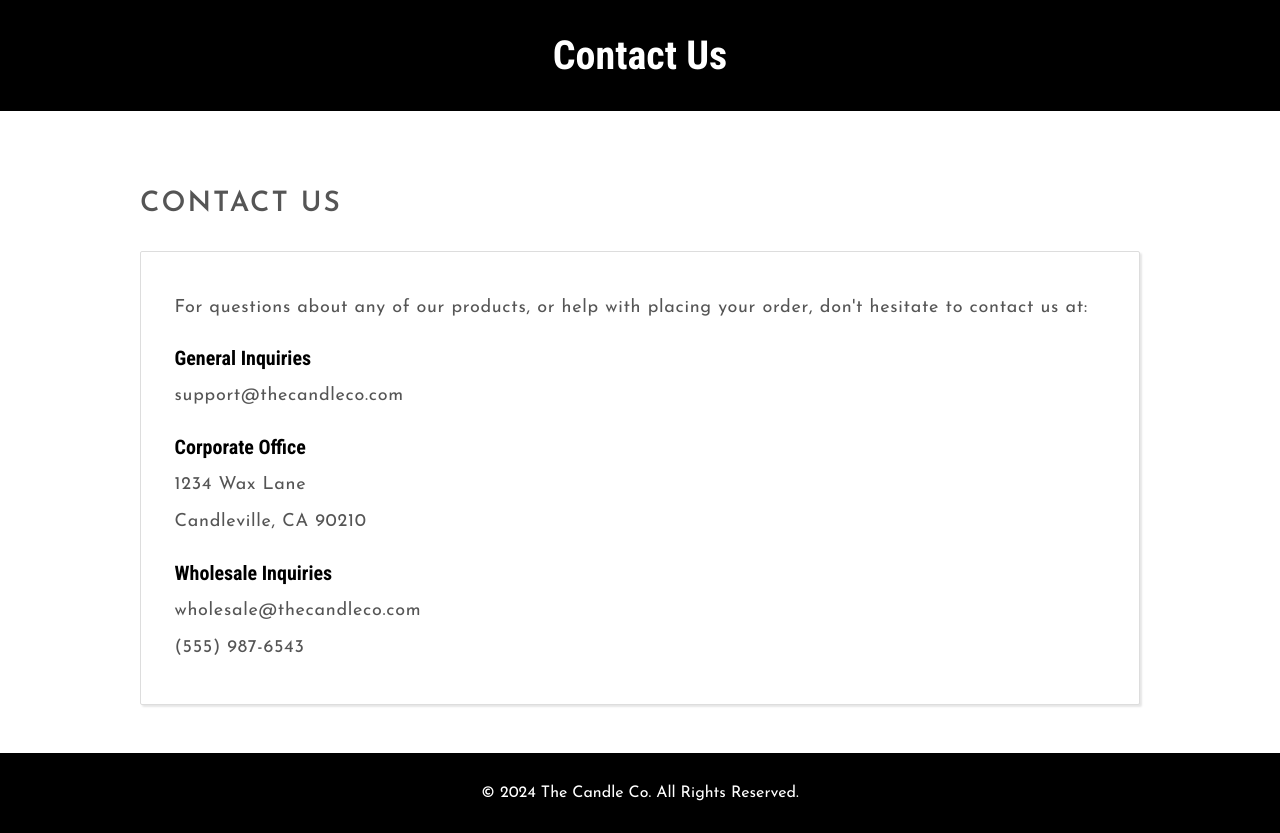
After one commit to Metameg/SouthwestCandles, a PHP site: page /pages/contact.php in a window 1280 px wide. The commit adds this page. Run offline with PHP 8.4, Linux system fonts and the light colour scheme.

Commit message:
products_update

```diff
--- /dev/null
+++ b/src/css/contact.css
@@ -0,0 +1,89 @@
+@import url("https://fonts.googleapis.com/css2?family=Josefin+Sans:wght@100;300;400;600&family=Roboto+Condensed:wght@300;400;700&display=swap");
+body {
+  margin: 0;
+  font-family: "Josefin Sans", sans-serif;
+  background-color: #f9f9f9;
+  color: #555;
+}
+
+.header {
+  background-color: #000;
+  color: #fff;
+  text-align: center;
+  padding: 2rem 0;
+}
+.header h1 {
+  font-family: "Roboto Condensed", sans-serif;
+  font-size: 2.5rem;
+  margin: 0;
+  font-weight: 600;
+}
+
+.contact-section {
+  background-color: #fff;
+  padding: 3rem 2rem;
+}
+.contact-section .container {
+  max-width: 1000px;
+  margin: 0 auto;
+  text-align: left;
+  line-height: 1.6;
+}
+.contact-section .container h1 {
+  font-family: "Josefin Sans", sans-serif;
+  margin-bottom: 1.5rem;
+  font-size: 1.75rem;
+  letter-spacing: 2px;
+}
+.contact-section .container p {
+  font-family: "Josefin Sans", sans-serif;
+  margin-bottom: 1.5rem;
+  font-size: 1.75rem;
+  letter-spacing: 0.7px;
+}
+.contact-section .container .contact-info-box {
+  background-color: #fff;
+  border: 1px solid #ddd;
+  padding: 2.1rem;
+  border-radius: 2px;
+  box-shadow: 2px 2px 2px rgba(0, 0, 0, 0.1);
+}
+.contact-section .container .contact-info-box h3 {
+  font-family: "Roboto Condensed", sans-serif;
+  color: #000;
+  margin-bottom: 0.5rem;
+  font-size: 1.25rem;
+  font-weight: 600;
+}
+.contact-section .container .contact-info-box p {
+  font-family: "Josefin Sans", sans-serif;
+  margin: 0.5rem 0;
+  font-size: 1.125rem;
+}
+.contact-section .container .contact-info-box p strong {
+  color: #333;
+}
+
+.footer {
+  background-color: #000;
+  color: #fff;
+  text-align: center;
+  padding: 2rem;
+}
+.footer p {
+  font-family: "Josefin Sans", sans-serif;
+  margin: 0;
+  font-size: 1rem;
+}
+
+@media screen and (max-width: 768px) {
+  .contact-section .container {
+    padding: 1rem;
+  }
+  .header h1 {
+    font-size: 2rem;
+  }
+  .contact-info-box {
+    padding: 1.5rem;
+  }
+}/*# sourceMappingURL=contact.css.map */
--- a/src/index.php
+++ b/src/index.php
@@ -12,10 +12,9 @@
     </head>
     <body>
 
-        <!-- Navbar -->
-        <?php $basePath = '.';?>
+<!-- Navbar -->
+<?php $basePath = '.';?>
         <?php include $basePath . '/components/navbar.php';?>
-
 
         <!-- Fetch all products -->
         <?php
@@ -38,6 +37,7 @@
                 echo "<pre>" . $e->getTraceAsString() . "</pre>";
             }
         ?>
+
 
 
         <!-- Cart -->
--- /dev/null
+++ b/src/pages/contact.php
@@ -0,0 +1,44 @@
+<!DOCTYPE html>
+<html lang="en">
+<head>
+    <meta charset="UTF-8">
+    <meta name="viewport" content="width=device-width, initial-scale=1.0">
+    <title>Contact Us - The Candle Co.</title>
+    <link rel="stylesheet" href="../css/contact.css">
+</head>
+<body>
+
+    <!-- Header Section -->
+    <header class="header">
+        <h1>Contact Us</h1>
+    </header>
+
+    <!-- Contact Section -->
+    <section class="contact-section">
+        <div class="container">
+            <h1>CONTACT US</h1>
+
+            <!-- Contact Info Box -->
+            <div class="contact-info-box">
+                <p>For questions about any of our products, or help with placing your order, don't hesitate to contact us at:</p>
+                <h3>General Inquiries</h3>
+                <p>support@thecandleco.com</p>
+
+                <h3>Corporate Office</h3>
+                <p>1234 Wax Lane</p>
+                <p>Candleville, CA 90210</p>
+
+                <h3>Wholesale Inquiries</h3>
+                <p>wholesale@thecandleco.com</p>
+                <p>(555) 987-6543</p>
+            </div>
+        </div>
+    </section>
+
+    <!-- Footer Section -->
+    <footer class="footer">
+        <p>&copy; 2024 The Candle Co. All Rights Reserved.</p>
+    </footer>
+
+</body>
+</html>
--- a/src/scripts/index.js
+++ b/src/scripts/index.js
@@ -10,6 +10,7 @@ $(() => {
     });
 
     $("#productsLink").on("click", (event) => {
+        console.log("CLICK REGISTER")
         event.stopPropagation();
         document.getElementById('dropdown').classList.toggle('open');
     });
--- /dev/null
+++ b/src/scss/contact.scss
@@ -0,0 +1,122 @@
+// Import Fonts
+@import url('https://fonts.googleapis.com/css2?family=Josefin+Sans:wght@100;300;400;600&family=Roboto+Condensed:wght@300;400;700&display=swap');
+
+// Variables
+$primary-color: #000;
+$secondary-color: #333;
+$background-color: #f9f9f9;
+$text-color: #555;
+$link-color: #ff9f00;
+$box-bg-color: #fff;
+$box-border-color: #ddd;
+$footer-bg-color: #000;
+$footer-text-color: #fff;
+$font-primary: 'Josefin Sans', sans-serif; // Tall and sleek font
+$font-secondary: 'Roboto Condensed', sans-serif; // For stronger emphasis if needed
+
+// Reset Styles
+body {
+    margin: 0;
+    font-family: $font-primary;
+    background-color: $background-color;
+    color: $text-color;
+}
+
+// Header Section
+.header {
+    background-color: $primary-color;
+    color: #fff;
+    text-align: center;
+    padding: 2rem 0;
+
+    h1 {
+        font-family: $font-secondary;
+        font-size: 2.5rem;
+        margin: 0;
+        font-weight: 600; // For boldness while still being sleek
+    }
+}
+
+// Contact Section
+.contact-section {
+    background-color: #fff;
+    padding: 3rem 2rem;
+
+    .container {
+        max-width: 1000px;
+        margin: 0 auto;
+        text-align: left;
+        line-height: 1.6;
+        h1 {
+            font-family: $font-primary;
+            margin-bottom: 1.5rem;
+            font-size: 1.75rem;
+            letter-spacing: 2px;
+
+        }
+
+        p {
+            font-family: $font-primary;
+            margin-bottom: 1.5rem;
+            font-size: 1.75rem;
+            letter-spacing: .7px;
+
+        }
+
+        // Contact Info Box
+        .contact-info-box {
+            background-color: $box-bg-color;
+            border: 1px solid $box-border-color;
+            padding: 2.1rem;
+            border-radius: 2px;
+            box-shadow: 2px 2px 2px rgba(0, 0, 0, 0.1);
+
+            h3 {
+                font-family: $font-secondary;
+                color: $primary-color;
+                margin-bottom: 0.5rem;
+                font-size: 1.25rem;
+                font-weight: 600;
+            }
+
+            p {
+                font-family: $font-primary;
+                margin: 0.5rem 0;
+                font-size: 1.125rem;
+
+                strong {
+                    color: $secondary-color;
+                }
+            }
+        }
+    }
+}
+
+// Footer Section
+.footer {
+    background-color: $footer-bg-color;
+    color: $footer-text-color;
+    text-align: center;
+    padding: 2rem;
+
+    p {
+        font-family: $font-primary;
+        margin: 0;
+        font-size: 1rem;
+    }
+}
+
+// Responsive Design
+@media screen and (max-width: 768px) {
+    .contact-section .container {
+        padding: 1rem;
+    }
+
+    .header h1 {
+        font-size: 2rem;
+    }
+
+    .contact-info-box {
+        padding: 1.5rem;
+    }
+}
```
Also changed, not shown: src/css/about.css (added, +120 -0 lines), src/css/products.css (added, +94 -0 lines), src/pages/products.php (+60 -0 lines), src/scss/products.scss (added, +102 -0 lines), src/product-pic.webp (added), 3 other files.
